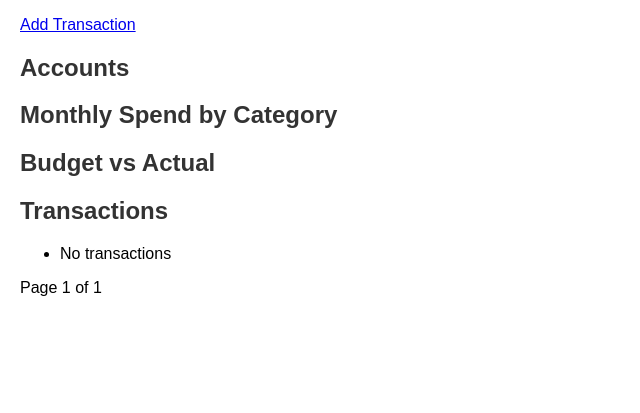
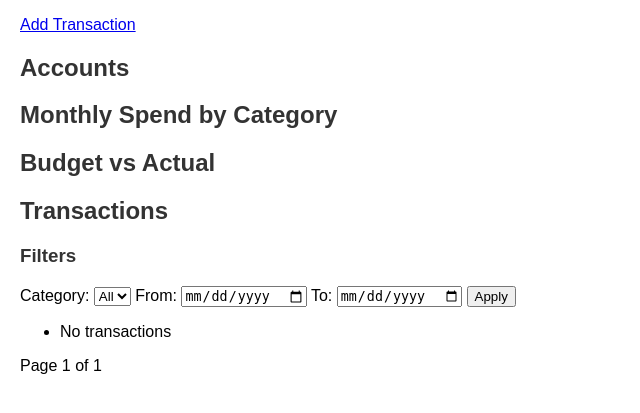
Before and after one commit to shayalvaghasiya/moneylog, a Django app: page / in a window 1280 px wide. Shown: the part 254-667 px from the top of the page, without its empty margins (0-640 px from the left). Run offline with Django 5.2, Linux system fonts and the light colour scheme; the visitor is signed in with stand-in values (Sample User, id 1); data that the repository does not hold is empty.

Commit message:
Refactore transaction filter to service layer

```diff
--- a/finance/services.py
+++ b/finance/services.py
@@ -50,3 +50,28 @@ def get_monthly_budget_report(user, date=None):
         })
 
     return report
+
+
+
+def get_filtered_transactions(user, params):
+    transactions_qs = (
+        Transaction.objects.filter(user=user)
+        .select_related("category", "account")
+        .order_by("-occurred_at")
+        )
+
+    # category filter for transactions
+    category_id = params.get("category")
+    if category_id:
+        transactions_qs = transactions_qs.filter(category_id=category_id)
+
+    # date filter for transactions
+    date_from = params.get("from")
+    if date_from:
+        transactions_qs = transactions_qs.filter(occurred_at__gte=date_from)
+
+    date_to = params.get("to")
+    if date_to:
+        transactions_qs = transactions_qs.filter(occurred_at__lte=date_to)
+
+    return transactions_qs
--- a/finance/templates/finance/dashboard.html
+++ b/finance/templates/finance/dashboard.html
@@ -33,7 +33,43 @@
   {% endfor %}
 </ul>
 
+
 <h2>Transactions</h2>
+
+
+<h3>Filters</h3>
+
+<form method="get">
+    <label>
+        Category:
+        <select name="category">
+            <option value="">All</option>
+            {% for cat in categories %}
+                <option value="{{ cat.id }}"
+                    {% if request.GET.category == cat.id|stringformat:"s" %}
+                        selected
+                    {% endif %}
+                >
+                    {{ cat.name }}
+                </option>
+            {% endfor %}
+        </select>
+    </label>
+
+    <label>
+        From:
+        <input type="date" name="from" value="{{ request.GET.from }}">
+    </label>
+
+    <label>
+        To:
+        <input type="date" name="to" value="{{ request.GET.to }}">
+    </label>
+
+    <button type="submit">Apply</button>
+</form>
+
+
 <ul>
   {% for tx in transactions %}
   <li>
--- a/finance/views.py
+++ b/finance/views.py
@@ -1,14 +1,16 @@
 from django.shortcuts import render, redirect, get_object_or_404
 from django.contrib.auth.decorators import login_required
-from .models import Account, Transaction
+from .models import Account, Transaction, Category
 from .forms import TransactionForm
 from django.core.paginator import Paginator
+from datetime import datetime
 
 from .services import (
     get_account_balance,
     get_total_balance_for_user,
     get_monthly_spend_by_category,
     get_monthly_budget_report,
+    get_filtered_transactions,
 )
 
 @login_required
@@ -23,11 +25,10 @@ def dashboard(request):
             "balance": get_account_balance(account)
         })
 
-    transactions_qs = Transaction.objects.filter(user=user).select_related("category", "account").order_by("-occurred_at")
+    transactions_qs = get_filtered_transactions(user, request.GET)
     paginator = Paginator(transactions_qs, 10)
     page_number = request.GET.get("page")
     transactions = paginator.get_page(page_number)
-
 
     context = {
         "total_balance": get_total_balance_for_user(user),
@@ -35,6 +36,7 @@ def dashboard(request):
         "monthly_spend": get_monthly_spend_by_category(user),
         "budget_report": get_monthly_budget_report(user),
         "transactions": transactions,
+        "categories": Category.objects.filter(user=user, category_type="expense"),
     }
 
     return render(request, "finance/dashboard.html", context)
```
